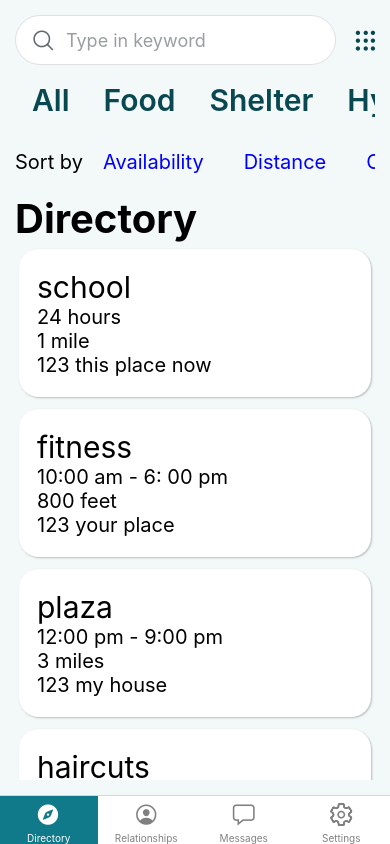
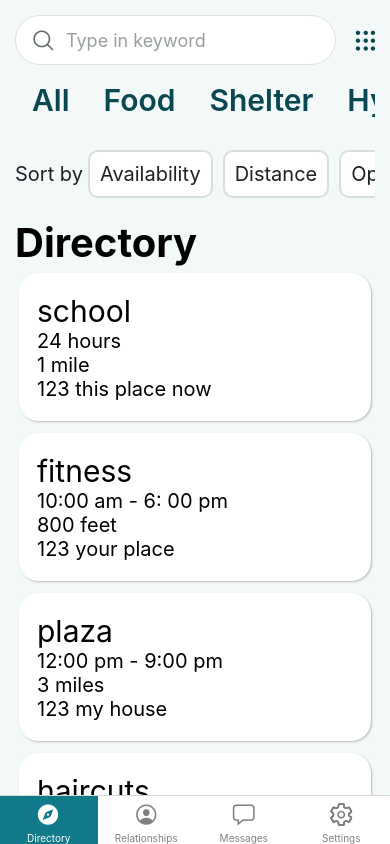
Before and after one commit to Valyria-Studios/geo_browser_app, a React Native app in the folder App/: screen /Directory in a window 390 px wide. Built offline with nearby package versions, Linux system fonts and the light colour scheme.

Commit message:
Appearance update on SortBy

```diff
--- a/App/screens/Home.js
+++ b/App/screens/Home.js
@@ -100,10 +100,13 @@ export default function App() {
         <ScrollView horizontal={true} showsHorizontalScrollIndicator={false}>
           <View style={styles.sortByContainer}>
             <Text style={styles.sortBy}>Sort by</Text>
-            <Text style={styles.sortByItems}>Availability</Text>
-            <Text style={styles.sortByItems}>Distance</Text>
-            <Text style={styles.sortByItems}>Open Now</Text>
-            <Text style={styles.sortByItems}>Type</Text>
+            {["Availability", "Distance", "Open Now", "Type"].map(
+              (sortItem) => (
+                <View style={styles.sortByItemContainer} key={sortItem}>
+                  <Text style={styles.sortByItems}>{sortItem}</Text>
+                </View>
+              )
+            )}
           </View>
         </ScrollView>
         <View>
@@ -131,16 +134,18 @@ const styles = StyleSheet.create({
     flex: 1,
     backgroundColor: "#f3f8f9",
     padding: 15,
-    // alignItems: "center",
-    // justifyContent: "center",
+    paddingBottom: 0,
   },
+
   searchIcon: {
     paddingHorizontal: 10,
   },
+
   searchSection: {
     flexDirection: "row",
     alignItems: "center",
   },
+
   searchContainer: {
     flexDirection: "row",
     borderWidth: 1,
@@ -152,14 +157,17 @@ const styles = StyleSheet.create({
     height: 50,
     backgroundColor: "white",
   },
+
   searchBar: {
     flex: 1,
     fontSize: 18,
     color: "#999fa0",
   },
+
   gridIcon: {
     paddingLeft: 20,
   },
+
   scrollerItemContainer: {
     borderWidth: 2,
     borderColor: "transparent",
@@ -186,18 +194,31 @@ const styles = StyleSheet.create({
   },
 
   sortByContainer: {
+    marginVertical: 15,
     flexDirection: "row",
     alignItems: "center",
     justifyContent: "space-between",
   },
+
   sortBy: {
     fontSize: 20,
+    color: "#1d2122",
   },
+
+  sortByItemContainer: {
+    margin: 5,
+    borderWidth: 2,
+    borderRadius: 10,
+    borderColor: "#daddde",
+    backgroundColor: "#ffffff",
+  },
+
   sortByItems: {
     fontSize: 20,
-    color: "blue",
-    padding: 20,
+    color: "#1d2122",
+    padding: 10,
   },
+
   directory: {
     fontSize: 40,
     fontWeight: "bold",
@@ -206,6 +227,7 @@ const styles = StyleSheet.create({
   cardLocation: {
     fontSize: 30,
   },
+
   cardDetails: {
     fontSize: 20,
   },
```
